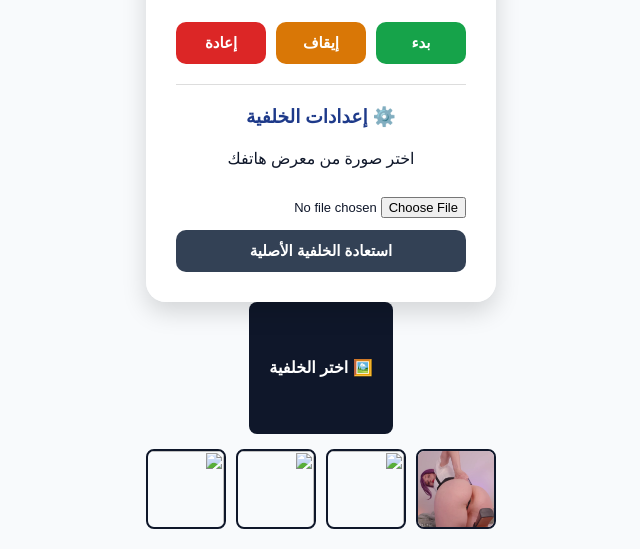
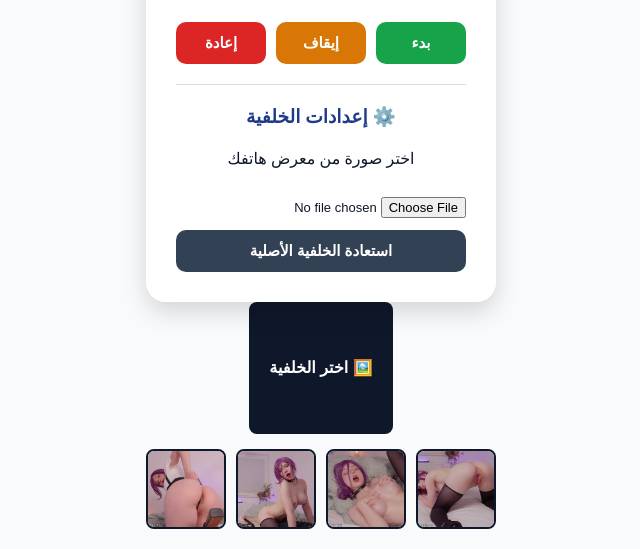
Before and after one commit to asmof1233211-collab/sarah-7py, a plain HTML site: page index.html in a window 1280 px wide. Both pictures are taken after a click on the button "🖼️ اختر الخلفية". Shown: the part 251-800 px from the top of the page, without its empty margins (319-959 px from the left). Drawn offline with Linux system fonts and the light colour scheme.

Commit message:
Update wallpaper images in index.html
Removed old wallpaper images and added new ones for selection.

```diff
--- a/index.html
+++ b/index.html
@@ -283,10 +283,10 @@ updateDisplay();
 
 <!-- قائمة الخلفيات (مخفية وتظهر عند الضغط على الزر) -->
 <div id="wallpaperMenu" style="display: none; margin-top: 15px; gap: 10px; justify-content: center; flex-wrap: wrap;">
+    <img src="Screenshot_٢٠٢٦١١١٩-١٧٤٣٠٩.jpg" onclick="changeBg(this.src)" width="80" height="80" style="cursor: pointer; border-radius: 8px; object-fit: cover; border: 2px solid #0f172a;">
+    <img src="Screenshot_٢٠٢٦١١١٩-١٧٤٢٣٨.jpg" onclick="changeBg(this.src)" width="80" height="80" style="cursor: pointer; border-radius: 8px; object-fit: cover; border: 2px solid #0f172a;">
+    <img src="Screenshot_٢٠٢٦١١١٩-١٧٤٢٠٨.jpg" onclick="changeBg(this.src)" width="80" height="80" style="cursor: pointer; border-radius: 8px; object-fit: cover; border: 2px solid #0f172a;">
     <img src="Screenshot_٢٠٢٦١١١٩-١٧٤١٢٤.jpg" onclick="changeBg(this.src)" width="80" height="80" style="cursor: pointer; border-radius: 8px; object-fit: cover; border: 2px solid #0f172a;">
-    <img src="Screenshot_174208-20261119.jpg" onclick="changeBg(this.src)" width="80" height="80" style="cursor: pointer; border-radius: 8px; object-fit: cover; border: 2px solid #0f172a;">
-    <img src="Screenshot_174238-20261119.jpg" onclick="changeBg(this.src)" width="80" height="80" style="cursor: pointer; border-radius: 8px; object-fit: cover; border: 2px solid #0f172a;">
-    <img src="Screenshot_174309-20261119.jpg" onclick="changeBg(this.src)" width="80" height="80" style="cursor: pointer; border-radius: 8px; object-fit: cover; border: 2px solid #0f172a;">
 </div>
 <script>
     // دالة فتح وإغلاق قائمة الخلفيات
```
